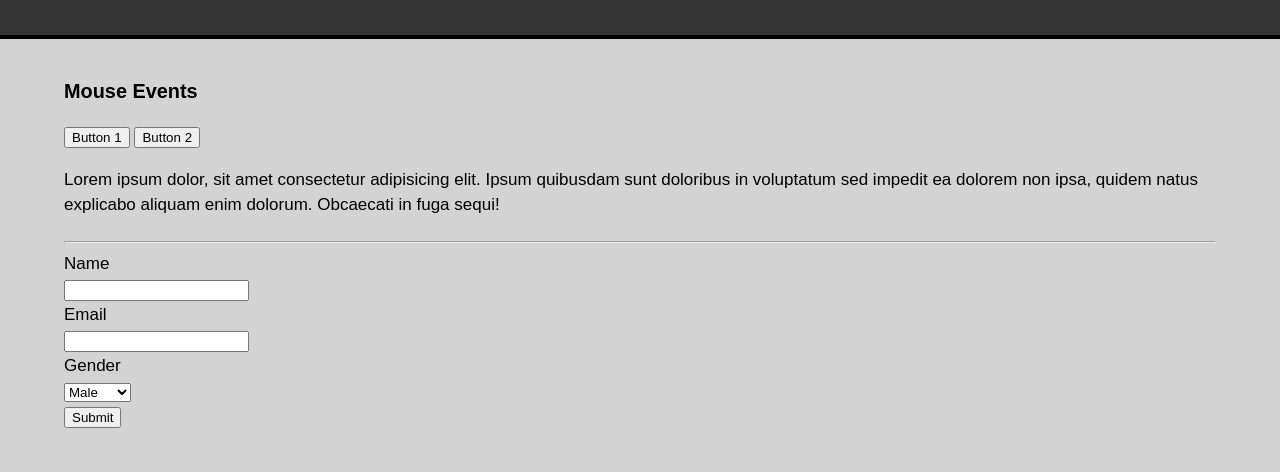
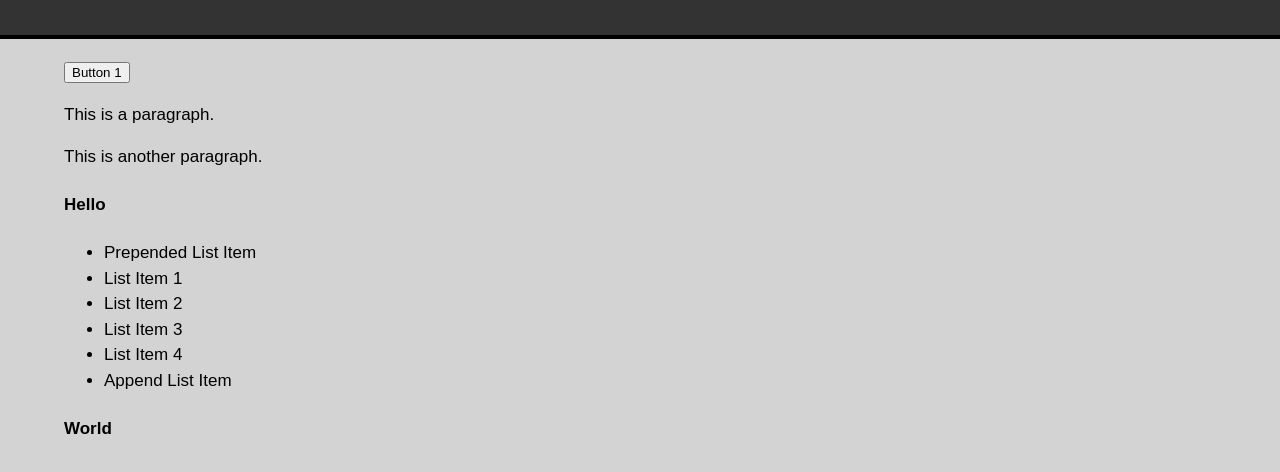
Before and after one commit to r-keenan/jQueryCrashCourse, a plain HTML site: page index.html in a window 1280 px wide. Shown: the part 76-548 px from the top of the page. Drawn offline with Linux system fonts and the light colour scheme.

Commit message:
Updated CSS. Included unordered list and several DOM manipulation functions created.

```diff
--- a/index.html
+++ b/index.html
@@ -26,29 +26,16 @@
         <h1>jQuery Crash Course</h1>
     </header>
     <div id='container'>
-        <h3>Mouse Events</h3>
-        <button id='btn1' class='btnClass'>Button 1</button>
-        <button id='btn2'>Button 2</button>
-        <p class="para1">Lorem ipsum dolor, sit amet consectetur adipisicing elit. Ipsum quibusdam sunt doloribus in
-            voluptatum sed impedit ea dolorem non ipsa, quidem natus explicabo aliquam enim dolorum. Obcaecati in fuga
-            sequi!</p>
-        <h1 id='coords'></h1>
-        <hr>
-        <form id='form'>
-            <label>Name</label><br>
-            <input type="text" id='name' name='name'>
-            <br>
-            <label>Email</label><br>
-            <input type="email" id="email" name='email'>
-            <br>
-            <label>Gender</label><br>
-            <select id='gender' name='gender'>
-                <option value="male">Male</option>
-                <option value="female">Female</option>
-            </select>
-            <br>
-            <input type='submit' value='Submit'>
-        </form>
+        <button id='btn1'>Button 1</button>
+        <p class='para1'>This is a paragraph.</p>
+        <p class='para2'>This is another paragraph.</p>
+        <div id='myDiv'></div>
+        <ul>
+            <li>List Item 1</li>
+            <li>List Item 2</li>
+            <li>List Item 3</li>
+            <li>List Item 4</li>
+        </ul>
     </div>
     <!--script file for jQuery scripts-->
     <script src="./scripts/helpers.js"></script>
--- a/scripts/helpers.js
+++ b/scripts/helpers.js
@@ -125,3 +125,38 @@ $('#form').submit(function () {
 });
 
 //######Part 3: DOM Manipulation #######/
+$(document).ready(() => {
+    //$('p.para1').css('color', 'red');
+    //wrap this css properties in an object if specifying multiple properties
+    //$('p.para1').css({ color: 'red', background: '#ccc' });
+    //This assigns para2 as myClass and adds the myClass CSS styling to the element
+    //$('p.para2').addClass('myClass');
+    //This removes the same class
+    //$('p.para2').removeClass('myClass');
+    //Toggle class
+    /*$('#btn1').click(() => {
+        $('p.para2').toggleClass('myClass');
+    });*/
+    //output text to the myDiv ID
+    //$('#myDiv').text('Hello World!');
+    //Sets value and tag and inserts it into the myDiv ID
+    //$('#myDiv').html('<h3>Hello World</h3>');
+    //Alerts the text from the myDiv ID
+    //alert($('#myDiv').text());
+    //Adds item to the end of the list
+    $('ul').append('<li>Append List Item</li>');
+    //Adds item to the beginnig of the list
+    $('ul').prepend('<li>Prepended List Item</li>');
+    //append para1 to para2
+    $('.para1').appendTo('.para2');
+    //prepends para1 to para2
+    $('.para1').prependTo('.para2');
+    //Hello before the unordered list
+    $('ul').before('<h4>Hello</h4>');
+    //World after the unordered list
+    $('ul').after('<h4>World</h4>');
+    //removes all of the inner elements of the tag specified
+    //$('ul').empty();
+    //detaches it from the DOM
+    //$('ul').detach();
+});
--- a/styles/styles.css
+++ b/styles/styles.css
@@ -35,3 +35,8 @@ h1{
     text-align: center;
     width:30%;
 }
+
+.myClass {
+    color: blue;
+    background: black;
+}
```
